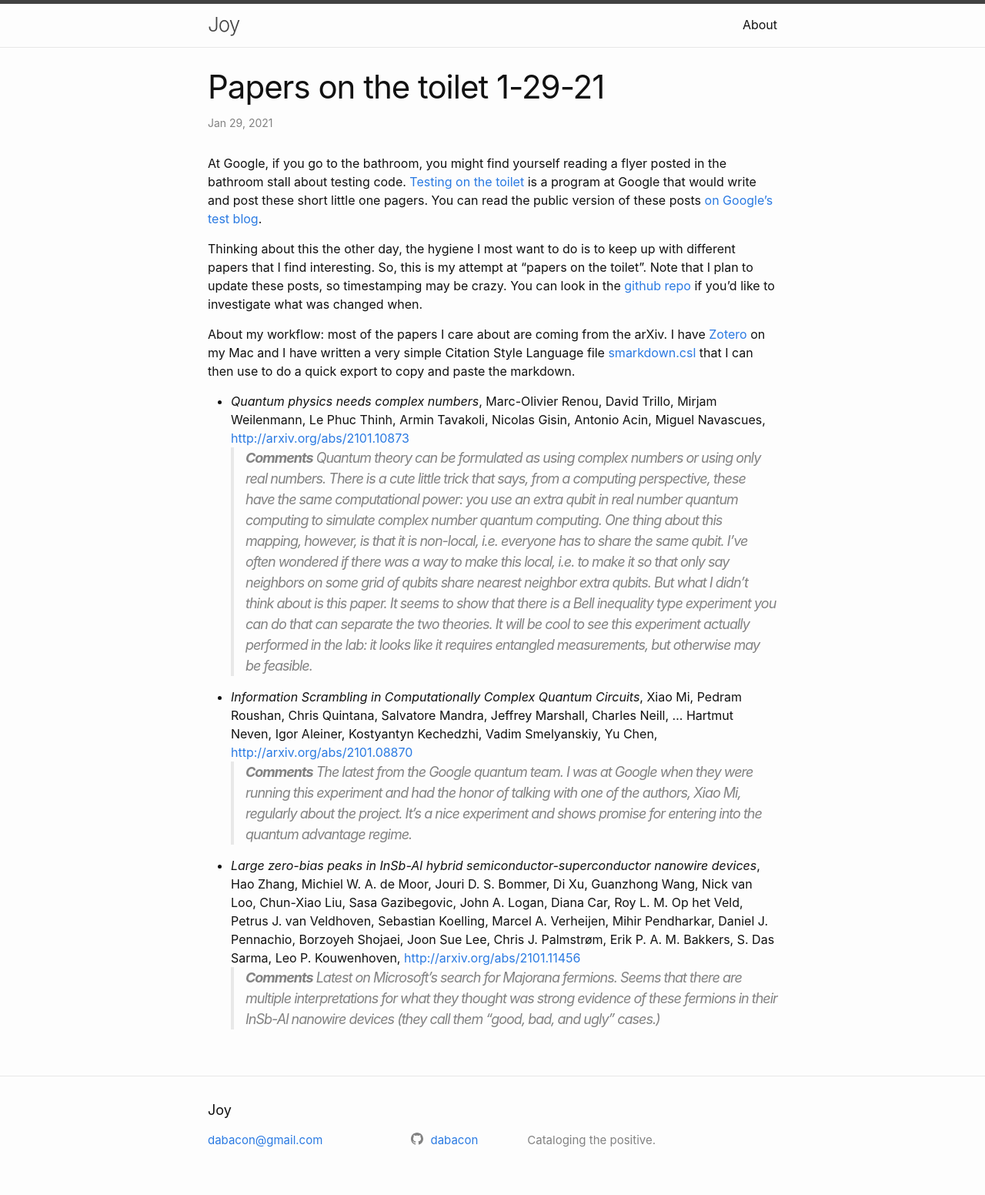
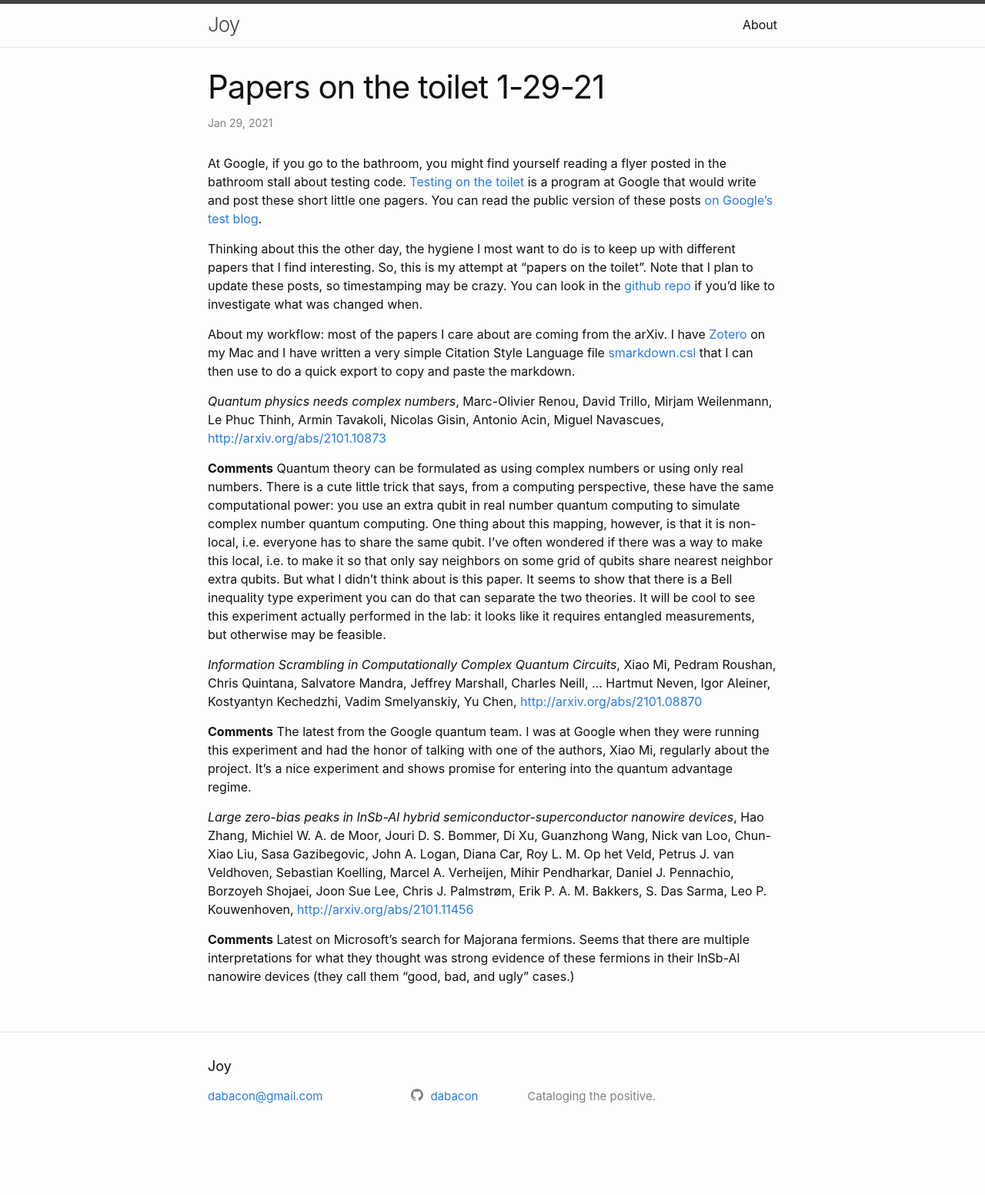
Before and after one commit to dabacon/dabacon.github.io, a Jekyll site: the page built from _posts/2021-01-29-pott.md, in a window 1280 px wide. Shown: the whole page at 77% size. Built offline with Jekyll 4.4.1, drawn with Linux system fonts in a browser that asks for light colours; after the commit the page ends 1495 px from its top, so only the background shows below that.

Commit message:
Another formatting test

```diff
--- a/_posts/2021-01-29-pott.md
+++ b/_posts/2021-01-29-pott.md
@@ -10,11 +10,14 @@ Thinking about this the other day, the hygiene I most want to do is to keep up w
 
 About my workflow: most of the papers I care about are coming from the arXiv. I have [Zotero](https://www.zotero.org/) on my Mac and I have written a very simple Citation Style Language file [smarkdown.csl](utils/smarkdown.csl) that I can then use to do a quick export to copy and paste the markdown.
 
-* *Quantum physics needs complex numbers*, Marc-Olivier Renou, David Trillo, Mirjam Weilenmann, Le Phuc Thinh, Armin Tavakoli, Nicolas Gisin, Antonio Acin, Miguel Navascues, [http://arxiv.org/abs/2101.10873](http://arxiv.org/abs/2101.10873)
-> **Comments** Quantum theory can be formulated as using complex numbers or using only real numbers.  There is a cute little trick that says, from a computing perspective, these have the same computational power: you use an extra qubit in real number quantum computing to simulate complex number quantum computing. One thing about this mapping, however, is that it is non-local, i.e. everyone has to share the same qubit.  I've often wondered if there was a way to make this local, i.e. to make it so that only say neighbors on some grid of qubits share nearest neighbor extra qubits.  But what I didn't think about is this paper.  It seems to show that there is a Bell inequality type experiment you can do that can separate the two theories.  It will be cool to see this experiment actually performed in the lab: it looks like it requires entangled measurements, but otherwise may be feasible.
+*Quantum physics needs complex numbers*, Marc-Olivier Renou, David Trillo, Mirjam Weilenmann, Le Phuc Thinh, Armin Tavakoli, Nicolas Gisin, Antonio Acin, Miguel Navascues, [http://arxiv.org/abs/2101.10873](http://arxiv.org/abs/2101.10873)
 
-* *Information Scrambling in Computationally Complex Quantum Circuits*, Xiao Mi, Pedram Roushan, Chris Quintana, Salvatore Mandra, Jeffrey Marshall, Charles Neill, ... Hartmut Neven, Igor Aleiner, Kostyantyn Kechedzhi, Vadim Smelyanskiy, Yu Chen, [http://arxiv.org/abs/2101.08870](http://arxiv.org/abs/2101.08870)
-> **Comments** The latest from the Google quantum team. I was at Google when they were running this experiment and had the honor of talking with one of the authors, Xiao Mi, regularly about the project. It's a nice experiment and shows promise for entering into the quantum advantage regime.
+**Comments** Quantum theory can be formulated as using complex numbers or using only real numbers.  There is a cute little trick that says, from a computing perspective, these have the same computational power: you use an extra qubit in real number quantum computing to simulate complex number quantum computing. One thing about this mapping, however, is that it is non-local, i.e. everyone has to share the same qubit.  I've often wondered if there was a way to make this local, i.e. to make it so that only say neighbors on some grid of qubits share nearest neighbor extra qubits.  But what I didn't think about is this paper.  It seems to show that there is a Bell inequality type experiment you can do that can separate the two theories.  It will be cool to see this experiment actually performed in the lab: it looks like it requires entangled measurements, but otherwise may be feasible.
 
-* *Large zero-bias peaks in InSb-Al hybrid semiconductor-superconductor nanowire devices*, Hao Zhang, Michiel W. A. de Moor, Jouri D. S. Bommer, Di Xu, Guanzhong Wang, Nick van Loo, Chun-Xiao Liu, Sasa Gazibegovic, John A. Logan, Diana Car, Roy L. M. Op het Veld, Petrus J. van Veldhoven, Sebastian Koelling, Marcel A. Verheijen, Mihir Pendharkar, Daniel J. Pennachio, Borzoyeh Shojaei, Joon Sue Lee, Chris J. Palmstrøm, Erik P. A. M. Bakkers, S. Das Sarma, Leo P. Kouwenhoven, [http://arxiv.org/abs/2101.11456](http://arxiv.org/abs/2101.11456)
-> **Comments** Latest on Microsoft's search for Majorana fermions. Seems that there are multiple interpretations for what they thought was strong evidence of these fermions in their InSb-Al nanowire devices (they call them "good, bad, and ugly" cases.)
+*Information Scrambling in Computationally Complex Quantum Circuits*, Xiao Mi, Pedram Roushan, Chris Quintana, Salvatore Mandra, Jeffrey Marshall, Charles Neill, ... Hartmut Neven, Igor Aleiner, Kostyantyn Kechedzhi, Vadim Smelyanskiy, Yu Chen, [http://arxiv.org/abs/2101.08870](http://arxiv.org/abs/2101.08870)
+
+**Comments** The latest from the Google quantum team. I was at Google when they were running this experiment and had the honor of talking with one of the authors, Xiao Mi, regularly about the project. It's a nice experiment and shows promise for entering into the quantum advantage regime.
+
+*Large zero-bias peaks in InSb-Al hybrid semiconductor-superconductor nanowire devices*, Hao Zhang, Michiel W. A. de Moor, Jouri D. S. Bommer, Di Xu, Guanzhong Wang, Nick van Loo, Chun-Xiao Liu, Sasa Gazibegovic, John A. Logan, Diana Car, Roy L. M. Op het Veld, Petrus J. van Veldhoven, Sebastian Koelling, Marcel A. Verheijen, Mihir Pendharkar, Daniel J. Pennachio, Borzoyeh Shojaei, Joon Sue Lee, Chris J. Palmstrøm, Erik P. A. M. Bakkers, S. Das Sarma, Leo P. Kouwenhoven, [http://arxiv.org/abs/2101.11456](http://arxiv.org/abs/2101.11456)
+
+**Comments** Latest on Microsoft's search for Majorana fermions. Seems that there are multiple interpretations for what they thought was strong evidence of these fermions in their InSb-Al nanowire devices (they call them "good, bad, and ugly" cases.)
```
